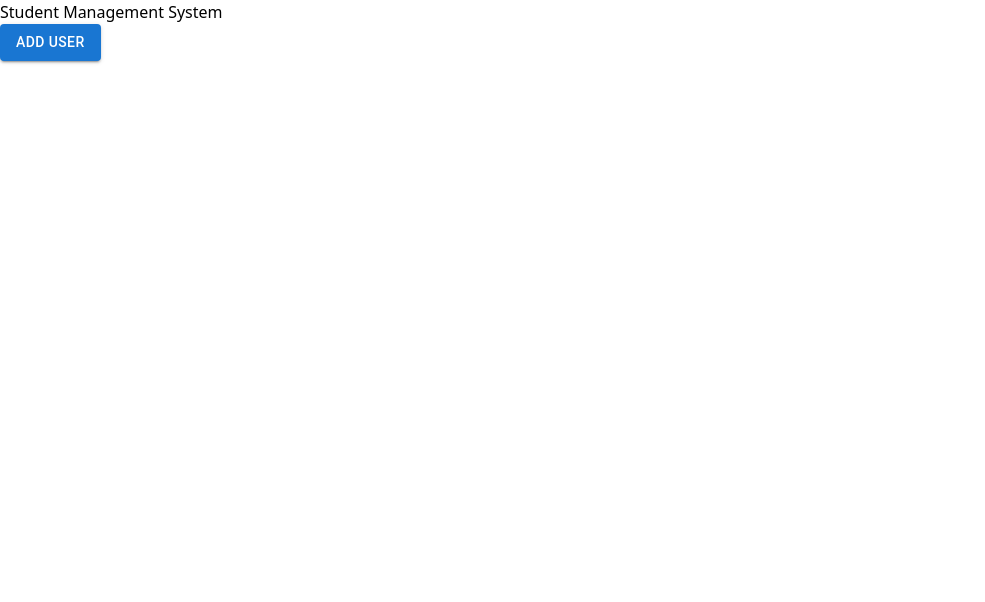
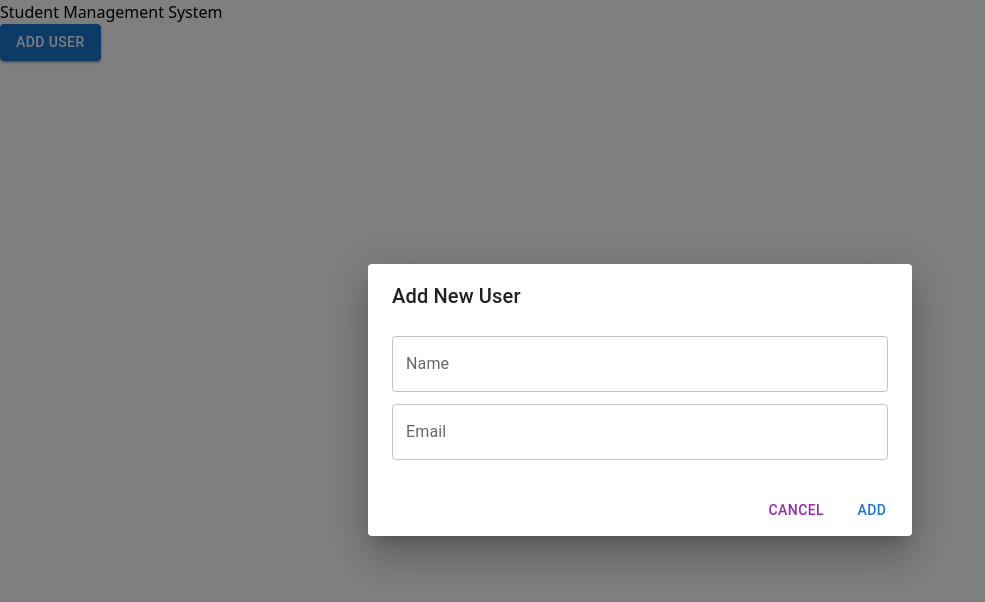
Before and after one commit to HasnainAli313/mern-crud-frontend, a React (Vite) app: page / in a window 1280 px wide. Both pictures are taken after a click on the button "ADD USER". Shown: the top 602 px of the page, without its empty margins (0-985 px from the left). Built offline with nearby package versions, Linux system fonts and the light colour scheme.

Commit message:
added dialogue from material UI

```diff
--- a/src/App.jsx
+++ b/src/App.jsx
@@ -77,6 +77,73 @@ function App() {
       <Button variant="contained" color="primary" onClick={handleAddDialogOpen}>
         Add User
       </Button>
+
+      <Dialog open={openAddDialog} onClose={handleAddDialogClose}>
+        <DialogTitle>Add New User</DialogTitle>
+        <DialogContent>
+          <TextField
+            autoFocus
+            margin="dense"
+            label="Name"
+            type="text"
+            fullWidth
+            variant="outlined"
+            value={newUser.name}
+            onChange={(e) => setNewUser({ ...newUser, name: e.target.value })}
+          />
+          <TextField
+            margin="dense"
+            label="Email"
+            type="email"
+            fullWidth
+            variant="outlined"
+            value={newUser.email}
+            onChange={(e) => setNewUser({ ...newUser, email: e.target.value })}
+          />
+        </DialogContent>
+        <DialogActions>
+          <Button onClick={handleAddDialogClose} color="secondary">
+            Cancel
+          </Button>
+          <Button onClick={handleAddUser} color="primary">
+            Add
+          </Button>
+        </DialogActions>
+      </Dialog>
+
+      <Dialog open={openEditDialog} onClose={handleEditDialogClose}>
+        <DialogTitle>Edit User</DialogTitle>
+        <DialogContent>
+          <TextField
+            autoFocus
+            margin="dense"
+            label="Name"
+            type="text"
+            fullWidth
+            variant="outlined"
+            value={updateUser.name}
+            onChange={(e) => setUpdateUser({ ...updateUser, name: e.target.value })}
+          />
+          <TextField
+            margin="dense"
+            label="Email"
+            type="email"
+            fullWidth
+            variant="outlined"
+            value={updateUser.email}
+            onChange={(e) => setUpdateUser({ ...updateUser, email: e.target.value })}
+          />
+        </DialogContent>
+        <DialogActions>
+          <Button onClick={handleEditDialogClose} color="secondary">
+            Cancel
+          </Button>
+          <Button onClick={handleUpdateUser} color="primary">
+            Update
+          </Button>
+        </DialogActions>
+      </Dialog>
+
           </div>
       </>
   )
```
